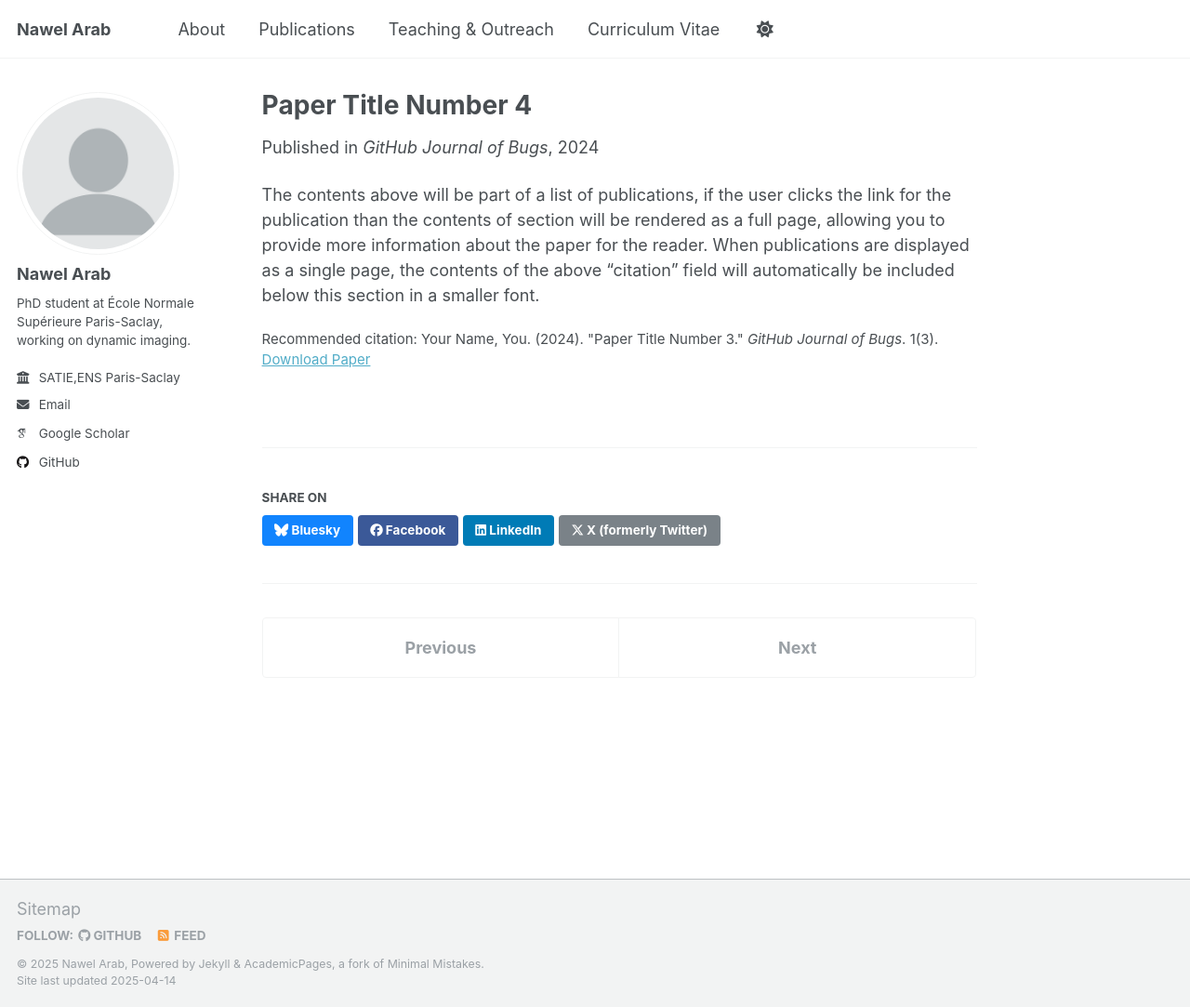
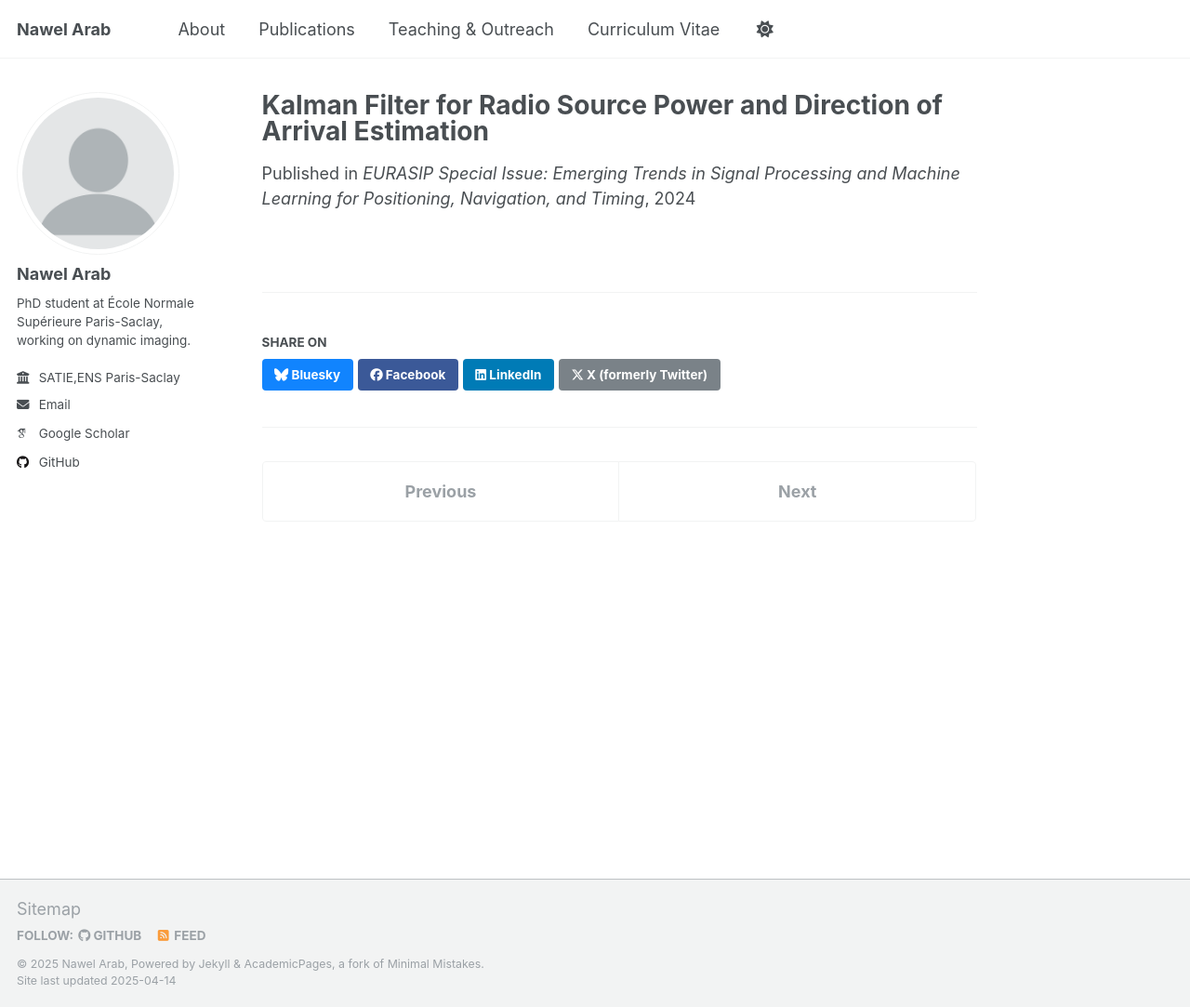
Before and after one commit to NawelAr/NawelAr.github.io, a Jekyll site: the page built from _publications/2024-02-17-paper-title-number-4.md, in a window 1280 px wide and 1083 px high. Shown: the whole window at 93% size. Built offline with Jekyll 4.4.1, drawn with Linux system fonts in a browser that asks for light colours; some web fonts are replaced.

Commit message:
Update 2024-02-17-paper-title-number-4.md

```diff
--- a/_publications/2024-02-17-paper-title-number-4.md
+++ b/_publications/2024-02-17-paper-title-number-4.md
@@ -1,13 +1,10 @@
 ---
-title: "Paper Title Number 4"
+title: "Kalman Filter for Radio Source Power and Direction of Arrival Estimation"
 collection: publications
-category: conferences
-permalink: /publication/2024-02-17-paper-title-number-4
-excerpt: 'This paper is about fixing template issue #693.'
-date: 2024-02-17
-venue: 'GitHub Journal of Bugs'
-paperurl: 'http://academicpages.github.io/files/paper3.pdf'
-citation: 'Your Name, You. (2024). &quot;Paper Title Number 3.&quot; <i>GitHub Journal of Bugs</i>. 1(3).'
+permalink: /publication/kalman-radio-doa-2024
+date: 2024-01-01
+authors: "Cyril Cano, Nawel Arab, Éric Chaumette, Pascal Larzabal, Mohammed Nabil El Korso, Isabelle Vin"
+venue: "EURASIP Special Issue: Emerging Trends in Signal Processing and Machine Learning for Positioning, Navigation, and Timing"
+paperurl: "https://link.springer.com/article/10.1186/s13634-024-01147-x"
+category: manuscripts  # or 'conferences'
 ---
-
-The contents above will be part of a list of publications, if the user clicks the link for the publication than the contents of section will be rendered as a full page, allowing you to provide more information about the paper for the reader. When publications are displayed as a single page, the contents of the above "citation" field will automatically be included below this section in a smaller font.
```
